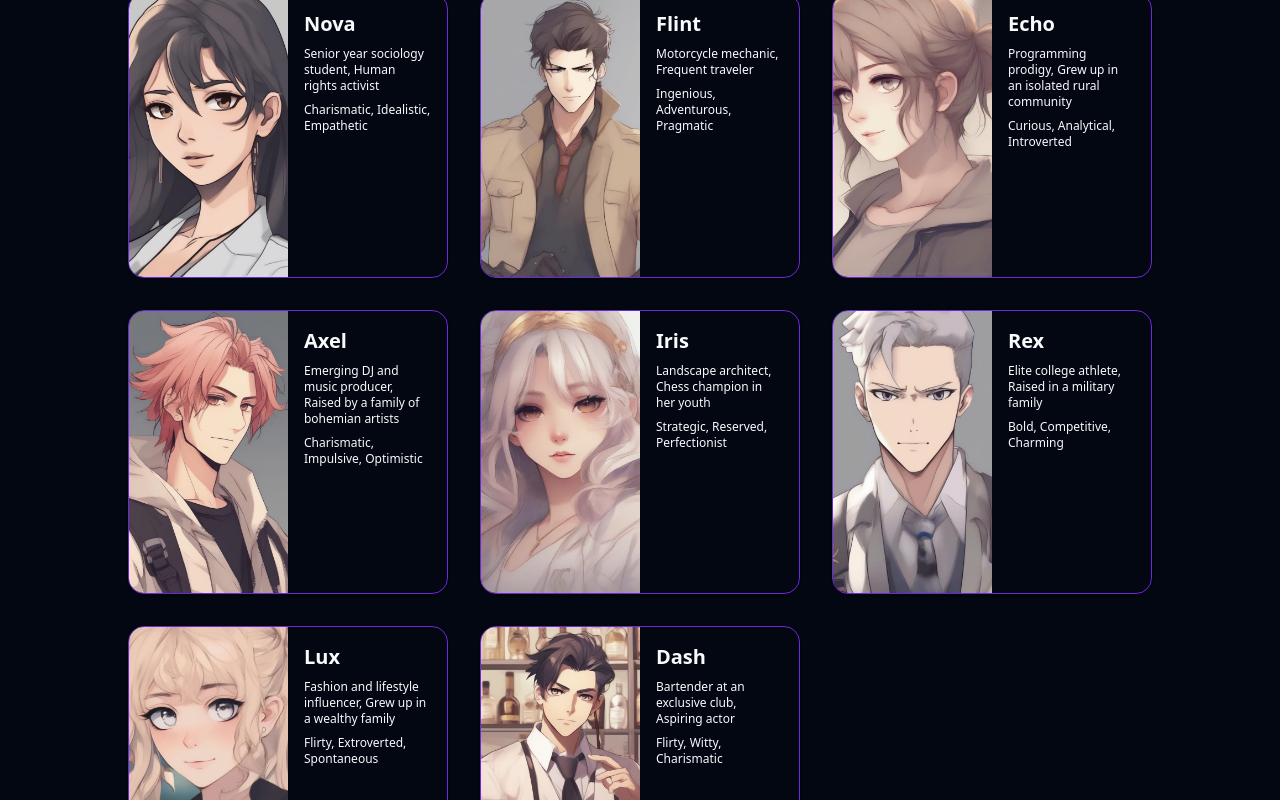
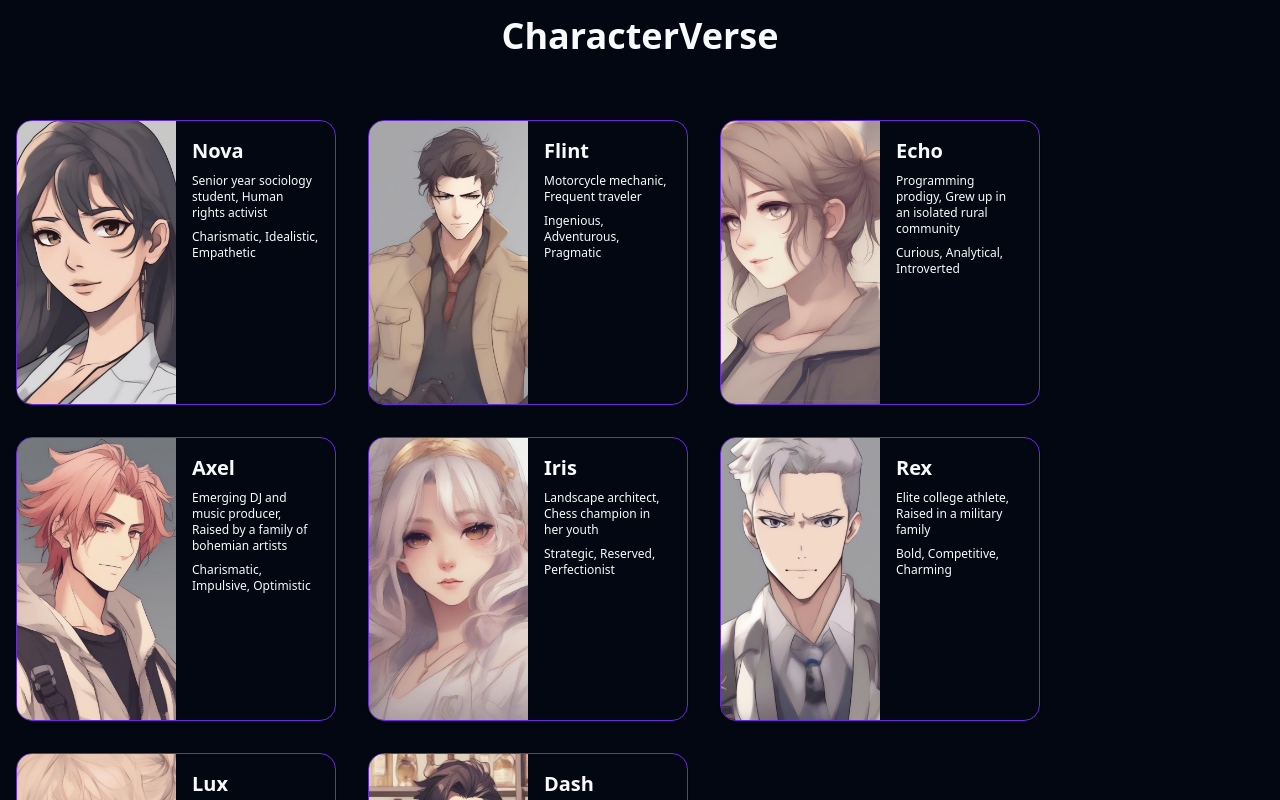
Before and after one commit to roberthgnz/character-verse, a Next.js app: page / in a window 1280 px wide. Shown: the top 800 px of the page. Built offline with nearby package versions, Linux system fonts and the light colour scheme.

Commit message:
chore: Update landing page layout and styles

```diff
--- a/app/page.tsx
+++ b/app/page.tsx
@@ -4,8 +4,8 @@ import { CharacterCard } from "@/components/character-card"
 
 export default function Home() {
   return (
-    <div className="flex h-screen flex-col items-center justify-center p-4">
-      <h1 className="mb-16 text-4xl font-bold">CharacterVerse</h1>
+    <div className="container mx-auto max-w-screen-xl p-4">
+      <h1 className="mb-16 text-center text-4xl font-bold">CharacterVerse</h1>
       <div className="grid w-full max-w-5xl grid-cols-3 gap-8">
         {characters.map((character) => (
           <CharacterCard key={character.name} character={character} />
```
